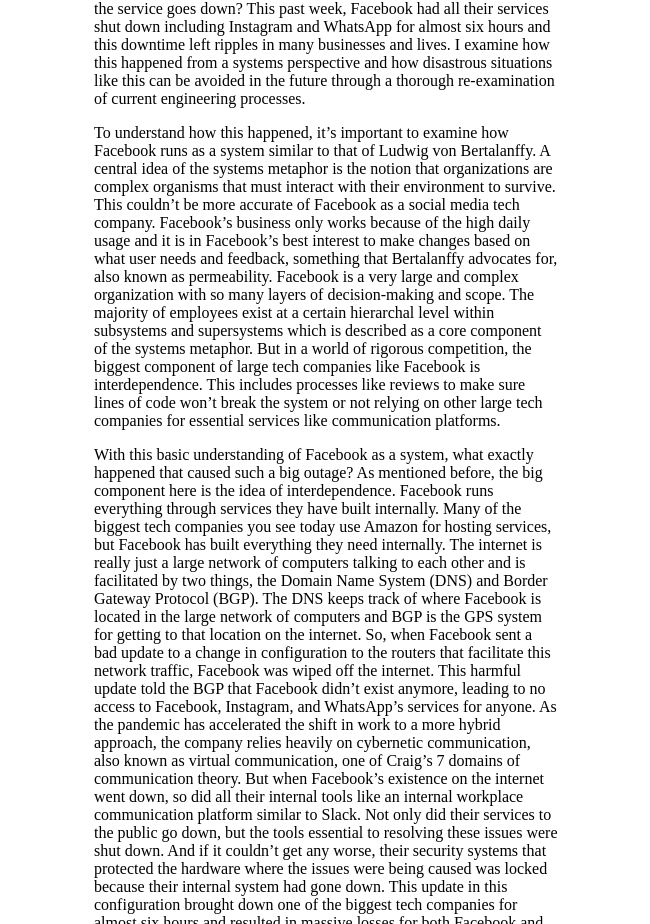
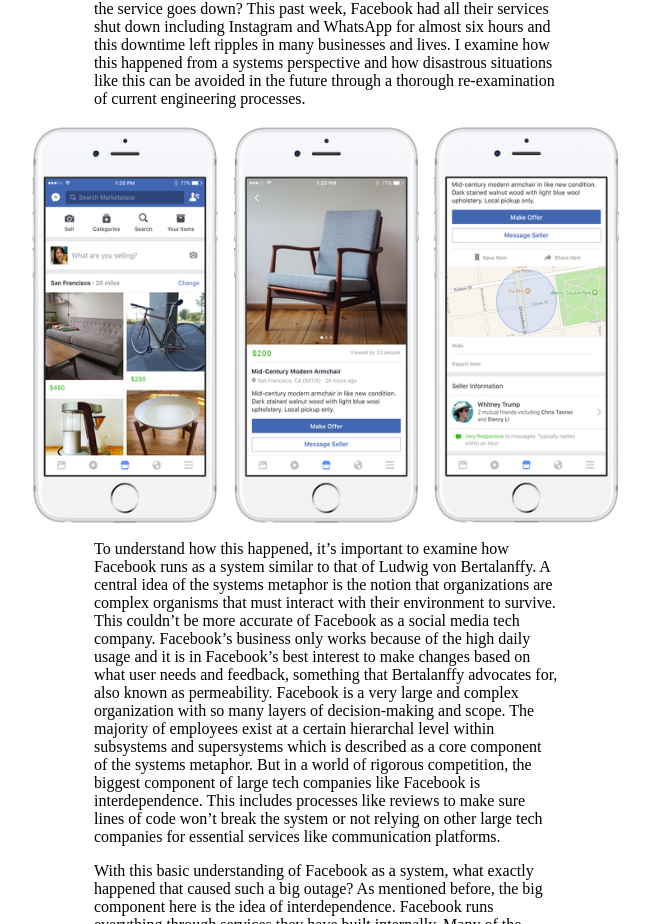
Before and after one commit to timkim14/timkim14.github.io, a plain HTML site: page index.html in a window 1280 px wide. Shown: the part 860-1784 px from the top of the page, without its empty margins (314-964 px from the left). Drawn offline with Linux system fonts and the light colour scheme.

Commit message:
first blog

```diff
--- a/index.html
+++ b/index.html
@@ -18,6 +18,7 @@
     <p style ="text-align:left;padding-left:400px;padding-right:400px;">
         For better or worse, Facebook has changed the way we view the internet and interact with others. As it has grown, more and more people have engaged with the platform in a variety of ways whether it is to run a business or catch up with old friends. As much as Facebook has been at the center of media attention, it offers a variety of services critical to the livelihood of many users. But Facebook isn’t just that social media platform that reminds you of your friend’s birthday. It’s a large tech company that maintains other important apps like Instagram and WhatsApp which are arguably just as important as Facebook. With services like Facebook groups, Facebook Marketplace, and Instagram Marketplace, users can successfully run a business and directly interact with customers through the platform. But with so many people relying on Facebook as a core component of their business, what happens when the service goes down? This past week, Facebook had all their services shut down including Instagram and WhatsApp for almost six hours and this downtime left ripples in many businesses and lives. I examine how this happened from a systems perspective and how disastrous situations like this can be avoided in the future through a thorough re-examination of current engineering processes.
     </p>
+    <img src= "/images/marketplace.png" style = "display:block;margin-left:auto;margin-right:auto;width:600px;height:400px;">
     <p style ="text-align:left;padding-left:400px;padding-right:400px;">
         To understand how this happened, it’s important to examine how Facebook runs as a system similar to that of Ludwig von Bertalanffy. A central idea of the systems metaphor is the notion that organizations are complex organisms that must interact with their environment to survive. This couldn’t be more accurate of Facebook as a social media tech company. Facebook’s business only works because of the high daily usage and it is in Facebook’s best interest to make changes based on what user needs and feedback, something that Bertalanffy advocates for, also known as permeability. Facebook is a very large and complex organization with so many layers of decision-making and scope. The majority of employees exist at a certain hierarchal level within subsystems and supersystems which is described as a core component of the systems metaphor. But in a world of rigorous competition, the biggest component of large tech companies like Facebook is interdependence. This includes processes like reviews to make sure lines of code won’t break the system or not relying on other large tech companies for essential services like communication platforms.
     </p>
```
Also changed, not shown: images/marketplace.png (added).
